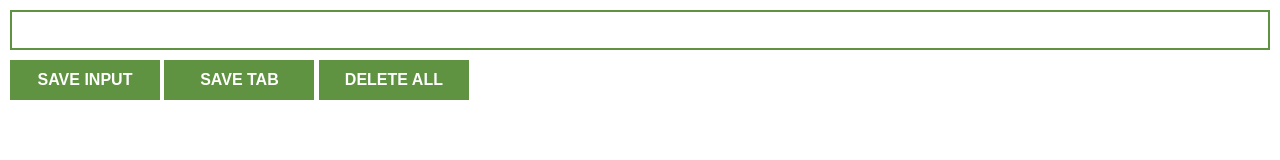
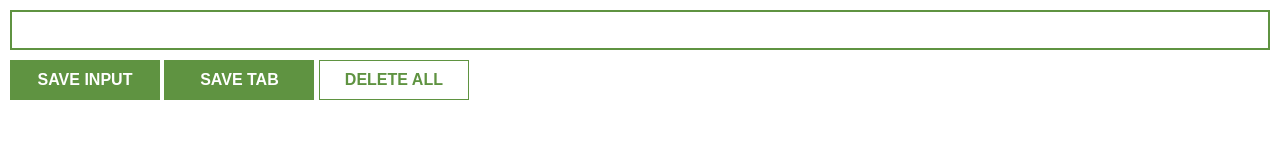
Before and after one commit to majakwani/Chrome-Extension, a browser extension: page index.html in a window 1280 px wide. Drawn offline with Linux system fonts and the light colour scheme.

Commit message:
Customized style delete button

```diff
--- a/style.css
+++ b/style.css
@@ -27,6 +27,13 @@ button{
     width: 150px;
     height: 40px;
     margin-top: 10px;
+    border: 1px solid #5f9341;
+    cursor: pointer;
+}
+
+#delete-btn{
+    background-color: white;
+    color: #5f9341;
 }
 
 ul{
```
